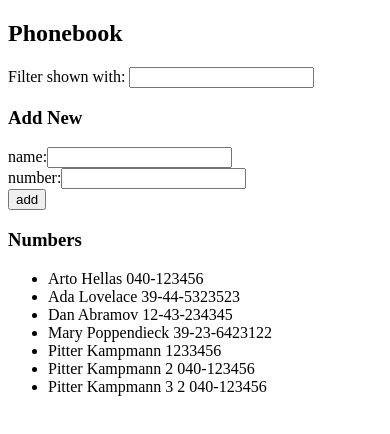
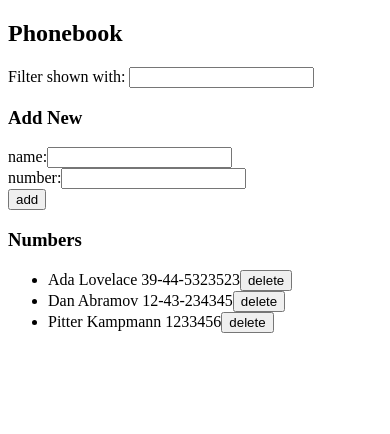
Before and after one commit to pitterkampmann/fullstackopen-exercises, a React (Create React App) app in the folder part2/phonebook/: page / in a window 390 px wide. Shown: the top 434 px of the page. Built offline with nearby package versions, Linux system fonts and the light colour scheme; data requests are answered from the project's data file.

Commit message:
2.17: Phonebook step9

```diff
--- a/part2/phonebook/db.json
+++ b/part2/phonebook/db.json
@@ -1,10 +1,5 @@
 {
   "persons": [
-    {
-      "name": "Arto Hellas",
-      "number": "040-123456",
-      "id": 1
-    },
     {
       "name": "Ada Lovelace",
       "number": "39-44-5323523",
@@ -16,24 +11,9 @@
       "id": 3
     },
     {
-      "name": "Mary Poppendieck",
-      "number": "39-23-6423122",
-      "id": 4
-    },
-    {
       "name": "Pitter Kampmann",
       "number": "1233456",
       "id": 5
-    },
-    {
-      "name": "Pitter Kampmann 2",
-      "number": "040-123456",
-      "id": 6
-    },
-    {
-      "name": "Pitter Kampmann 3",
-      "number": "2 040-123456",
-      "id": 7
     }
   ]
 }
--- a/part2/phonebook/src/App.js
+++ b/part2/phonebook/src/App.js
@@ -47,12 +47,23 @@ const App = () => {
 		return p.name.toLowerCase().includes(search.toLowerCase());
 	});
 
-	useEffect(() => {
+	const getPersons = () => {
 		personService.getAll().then((response) => {
 			setPersons(response.data);
 		});
+	};
+	useEffect(() => {
+		getPersons();
 	}, []);
 
+	const handleDelete = (e) => {
+		if (window.confirm(`Delete ${e.name}?`)) {
+			console.log(e);
+			personService.remove(e.id).then(() => {
+				getPersons();
+			});
+		}
+	};
 	return (
 		<div>
 			<h2>Phonebook</h2>
@@ -65,7 +76,7 @@ const App = () => {
 				handleNumberChange={handleNumberChange}
 			/>
 			<h3>Numbers</h3>
-			<Persons persons={filtered} />
+			<Persons persons={filtered} handleDelete={handleDelete} />
 		</div>
 	);
 };
@@ -94,9 +105,9 @@ const PersonForm = (props) => {
 	);
 };
 
-const Persons = ({ persons }) => {
+const Persons = ({ persons, handleDelete }) => {
 	const list = persons.map((p) => {
-		return <Person key={p.name} name={p.name} number={p.number} />;
+		return <Person key={p.name} person={p} handleDelete={handleDelete} />;
 	});
 
 	return (
@@ -106,10 +117,11 @@ const Persons = ({ persons }) => {
 	);
 };
 
-const Person = ({ name, number }) => {
+const Person = ({ person, handleDelete }) => {
 	return (
 		<li>
-			{name} {number}
+			{person.name} {person.number}
+			<button onClick={() => handleDelete(person)}>delete</button>
 		</li>
 	);
 };
--- a/part2/phonebook/src/services/persons.js
+++ b/part2/phonebook/src/services/persons.js
@@ -13,8 +13,13 @@ const update = (id, newObject) => {
 	return axios.put(`${baseUrl}/${id}`, newObject);
 };
 
+const remove = (id) => {
+	return axios.delete(`${baseUrl}/${id}`);
+};
+
 export default {
 	getAll: getAll,
 	create: create,
 	update: update,
+	remove: remove,
 };
```
